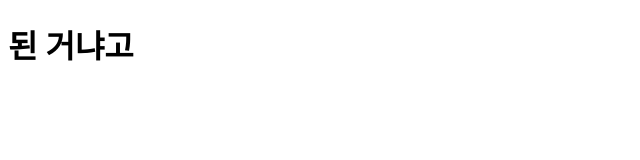
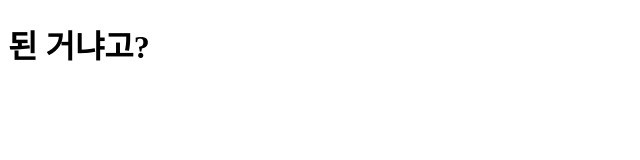
Before and after one commit to LSJ97/BCM, a plain HTML site: page test.html in a window 1280 px wide. Shown: the full height of the page, 0-640 px from the left. Drawn offline with Linux system fonts and the light colour scheme.

Commit message:
Update test.html

```diff
--- a/test.html
+++ b/test.html
@@ -6,6 +6,6 @@
     <title>TEST</title>
 </head>
 <body>
-    <h1>된 거냐고</h1>
+    <h1>된 거냐고?</h1>
 </body>
 </html>
```
